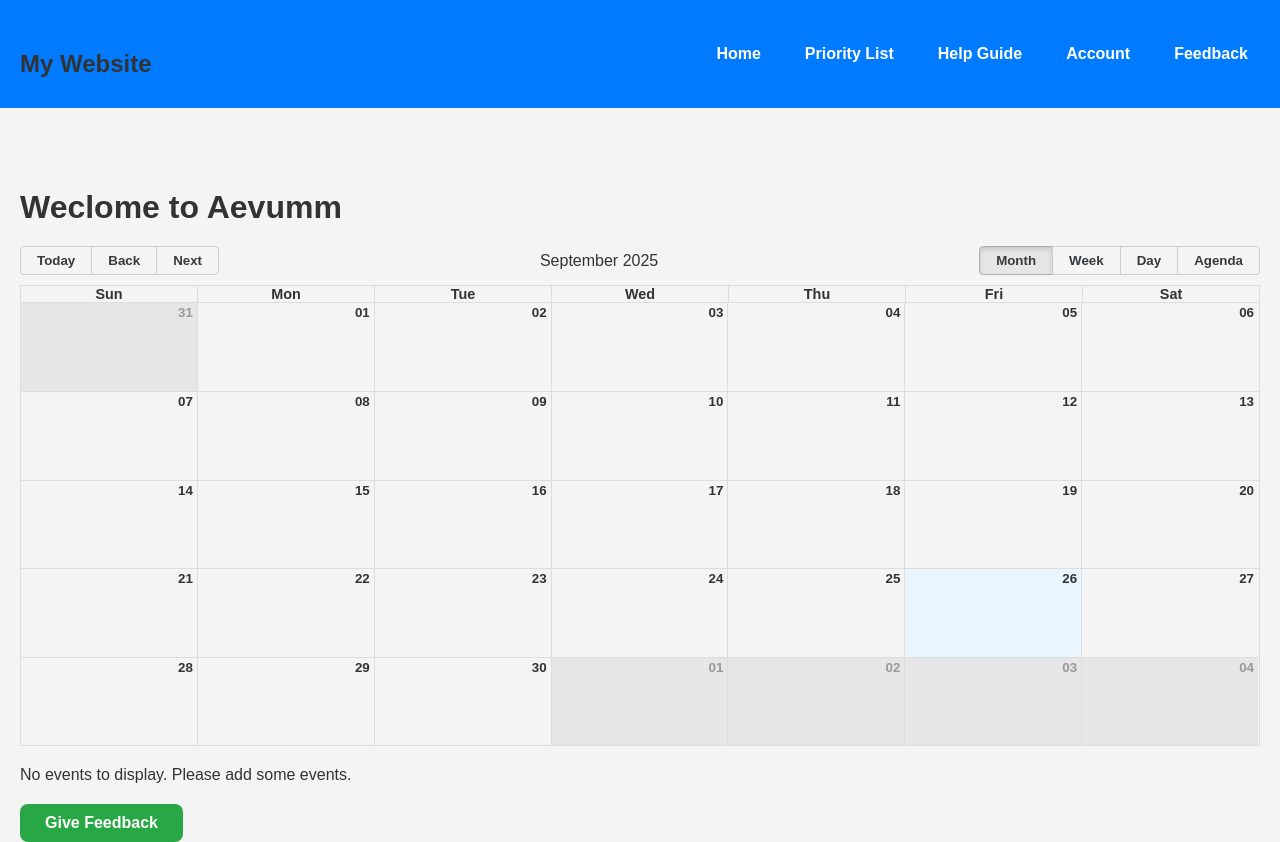
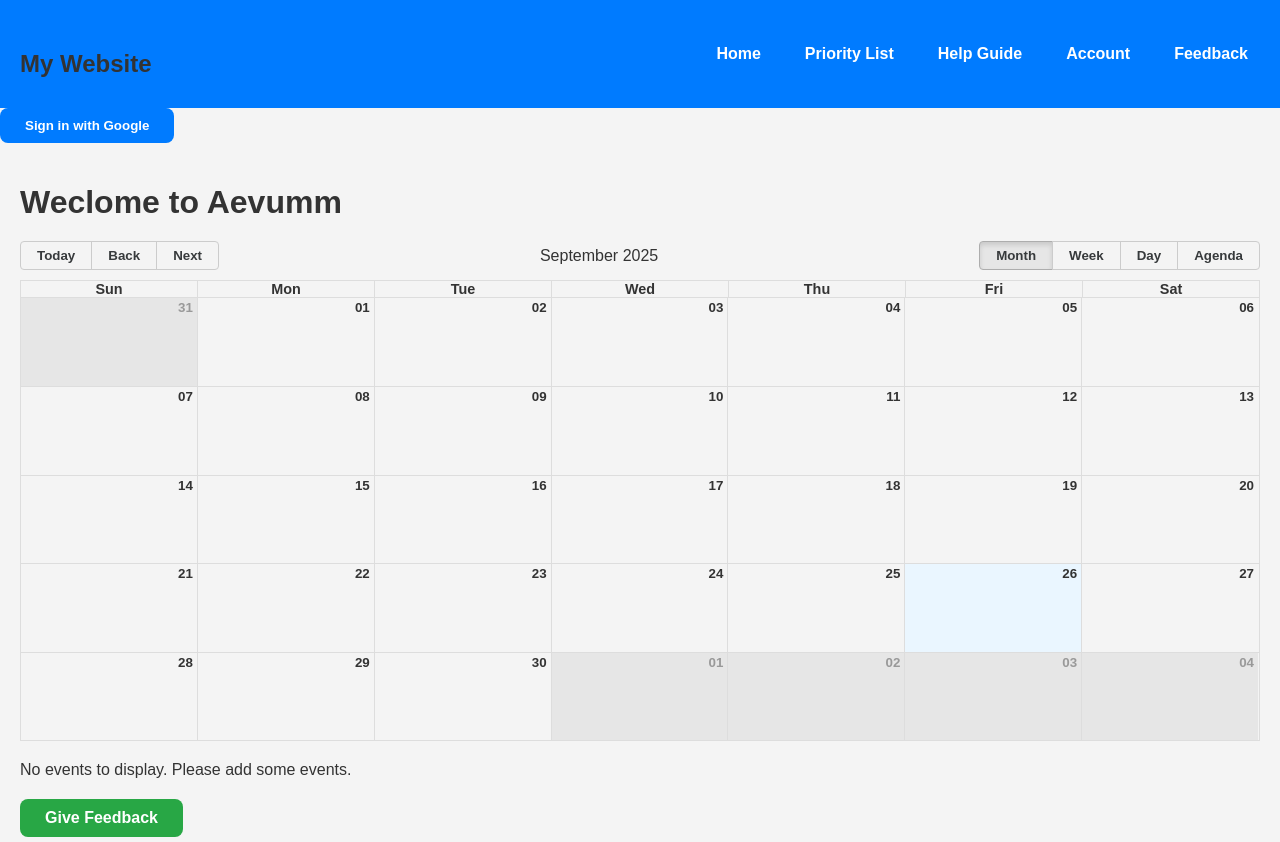
Before and after one commit to kyleyee20/aevum-demo-website, a React (Create React App) app: page / in a window 1280 px wide. Built offline with nearby package versions, Linux system fonts and the light colour scheme.

Commit message:
Fixed google signin issues

```diff
--- a/src/App.js
+++ b/src/App.js
@@ -1,7 +1,6 @@
 import React, { useState } from 'react';
 import { BrowserRouter as Router, Routes, Route, Link } from 'react-router-dom';
-import { GoogleLogin } from '@react-oauth/google';
-import { GoogleOAuthProvider } from '@react-oauth/google';
+import { useGoogleLogin } from '@react-oauth/google';
 import Home from './pages/Home';
 import HelpGuide from './pages/HelpGuide';
 import PriorityList from './pages/PriorityList';
@@ -9,101 +8,90 @@ import Account from './pages/Account';
 import Feedback from './pages/Feedback';
 import './App.css';
 
-const clientId = "1022010187384-0nj3c6govd8r9pbi4v8b79lstdlatej6.apps.googleusercontent.com"; // Replace with your actual client ID
+function App() {
+  const [authToken, setAuthToken] = useState(null);
+  const [calendarEvents, setCalendarEvents] = useState([]);
 
-function App() {
-  const [authToken, setAuthToken] = useState(null);  // State for OAuth token
-  const [calendarEvents, setCalendarEvents] = useState([]);  // State for Google Calendar events
-
-  // Handle Google login success
-  const handleLoginSuccess = async (response) => {
-    const token = response.credential; // Get OAuth token
-    setAuthToken(token);  // Store the token
-
-    // Log the token to ensure it's correct
-    console.log('OAuth Token:', token);
-
-    // Fetch Google Calendar events after successful login
-    await fetchCalendarEvents(token);
-  };
-
-  // Handle Google login failure
-  const handleLoginFailure = (error) => {
-    console.error('Login failed:', error);
-    alert('Google Login failed. Please try again.');
-  };
-
-  // Fetch Google Calendar events
+  // Fetch Google Calendar events using an access token
   const fetchCalendarEvents = async (token) => {
-    console.log("Fetching calendar events with token:", token);
+    console.log('Fetching calendar events with token:', token);
 
     try {
-      // Request the Google Calendar API using the token
-      const response = await fetch('https://www.googleapis.com/calendar/v3/calendars/primary/events', {
+      const response = await fetch(
+        'https://www.googleapis.com/calendar/v3/calendars/primary/events',
+        {
           method: 'GET',
           headers: {
-          'Authorization': `Bearer ${token}`,  // Ensure the token is passed correctly
+            Authorization: `Bearer ${token}`,
           },
-      });
+        }
+      );
 
       if (!response.ok) {
         const errorData = await response.json();
         console.error('Error fetching calendar events:', errorData);
-        alert(`Error fetching calendar events: ${errorData.error.message}`);
+        alert(
+          `Error fetching calendar events: ${
+            errorData.error?.message || 'Unknown error'
+          }`
+        );
         return;
       }
 
       const data = await response.json();
       console.log('Google Calendar Data:', data.items);
-
-      // Update the state with the events
-      setCalendarEvents(data.items || []); // Save Google Calendar events to state
+      setCalendarEvents(data.items || []);
     } catch (error) {
       console.error('Network or API error:', error);
       alert(`Error: ${error.message}`);
     }
   };
 
+  // Use the hook-based login which returns an access token
+  const login = useGoogleLogin({
+    scope: 'https://www.googleapis.com/auth/calendar', // request Calendar scope
+    onSuccess: async (tokenResponse) => {
+      console.log('Google Login Success:', tokenResponse);
+      const accessToken = tokenResponse.access_token;
+      if (accessToken) {
+        setAuthToken(accessToken);
+        await fetchCalendarEvents(accessToken);
+      } else {
+        alert('Failed to get access token. Please try again.');
+      }
+    },
+    onError: (error) => {
+      console.error('Login failed:', error);
+      alert('Google Login failed. Please try again.');
+    },
+  });
+
   // Logout handler
   const handleLogout = () => {
     setAuthToken(null);
-    setCalendarEvents([]); // Clear calendar events on logout
+    setCalendarEvents([]);
   };
 
   return (
-    <GoogleOAuthProvider clientId={clientId}>  {/* Wrap your app with GoogleOAuthProvider */}
     <Router>
       {/* Navbar */}
       <nav className="navbar">
         <h2 className="logo">My Website</h2>
         <ul className="nav-links">
-            <li>
-              <Link to="/">Home</Link>
-            </li>
-            <li>
-              <Link to="/priority">Priority List</Link>
-            </li>
-            <li>
-              <Link to="/help">Help Guide</Link>
-            </li>
-            <li>
-              <Link to="/account">Account</Link>
-            </li>
-            <li>
-              <Link to="/feedback">Feedback</Link>
-            </li>
+          <li><Link to="/">Home</Link></li>
+          <li><Link to="/priority">Priority List</Link></li>
+          <li><Link to="/help">Help Guide</Link></li>
+          <li><Link to="/account">Account</Link></li>
+          <li><Link to="/feedback">Feedback</Link></li>
         </ul>
       </nav>
 
       {/* Google OAuth Button */}
       <div className="google-login-container">
         {!authToken ? (
-            <GoogleLogin
-              onSuccess={handleLoginSuccess}
-              onError={handleLoginFailure}
-              scope="https://www.googleapis.com/auth/calendar"  // Add the calendar scope
-              uxMode="popup"  // Open login in a popup window
-            />
+          <button onClick={() => login()}>
+            Sign in with Google
+          </button>
         ) : (
           <div>
             <h2>Logged in successfully!</h2>
@@ -120,9 +108,7 @@ function App() {
         <Route path="/account" element={<Account />} />
         <Route path="/feedback" element={<Feedback />} />
       </Routes>
-
     </Router>
-    </GoogleOAuthProvider>
   );
 }
 
--- a/src/index.js
+++ b/src/index.js
@@ -3,15 +3,18 @@ import ReactDOM from 'react-dom/client';
 import './index.css';
 import App from './App';
 import reportWebVitals from './reportWebVitals';
+import { GoogleOAuthProvider } from '@react-oauth/google';
+
+const clientId =
+  '1022010187384-0nj3c6govd8r9pbi4v8b79lstdlatej6.apps.googleusercontent.com';
 
 const root = ReactDOM.createRoot(document.getElementById('root'));
 root.render(
   <React.StrictMode>
-    <App />
+    <GoogleOAuthProvider clientId={clientId}>
+      <App />
+    </GoogleOAuthProvider>
   </React.StrictMode>
 );
 
-// If you want to start measuring performance in your app, pass a function
-// to log results (for example: reportWebVitals(console.log))
-// or send to an analytics endpoint. Learn more: https://bit.ly/CRA-vitals
 reportWebVitals();
```
Lines whose indentation alone changed are shown as unchanged.
